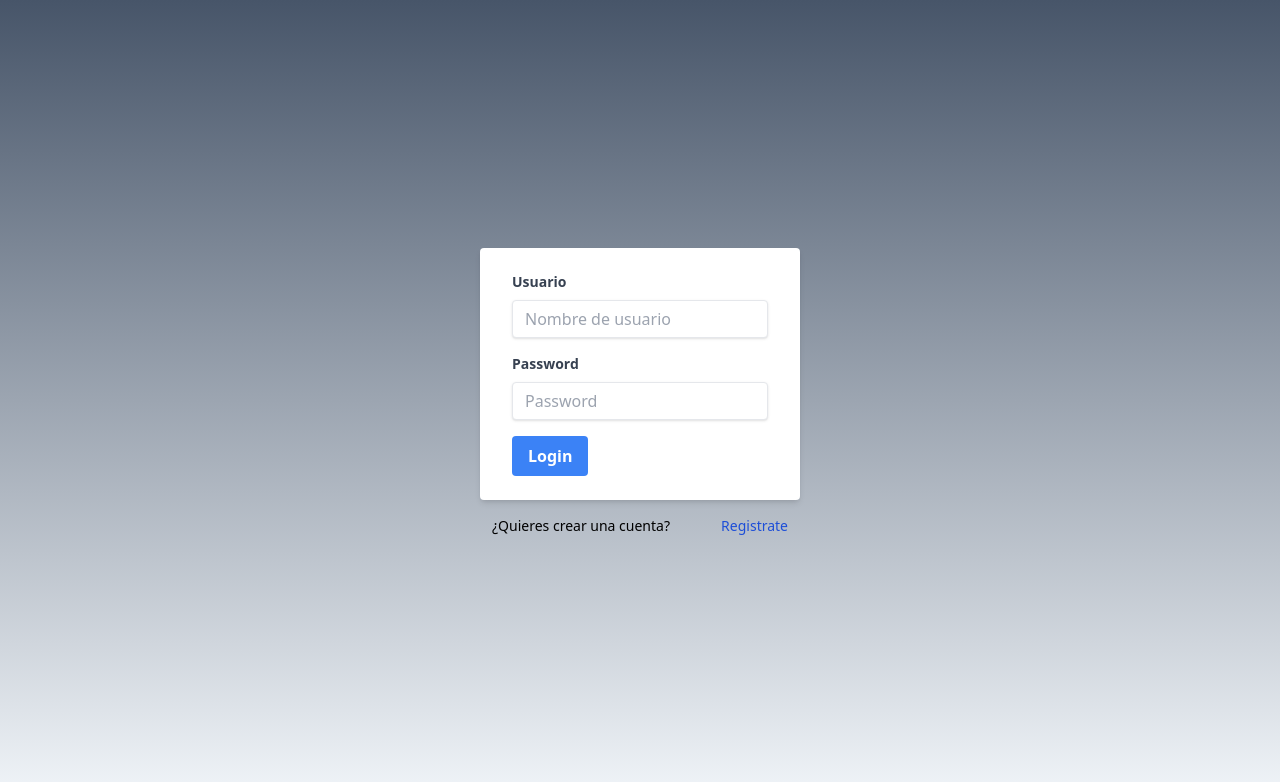
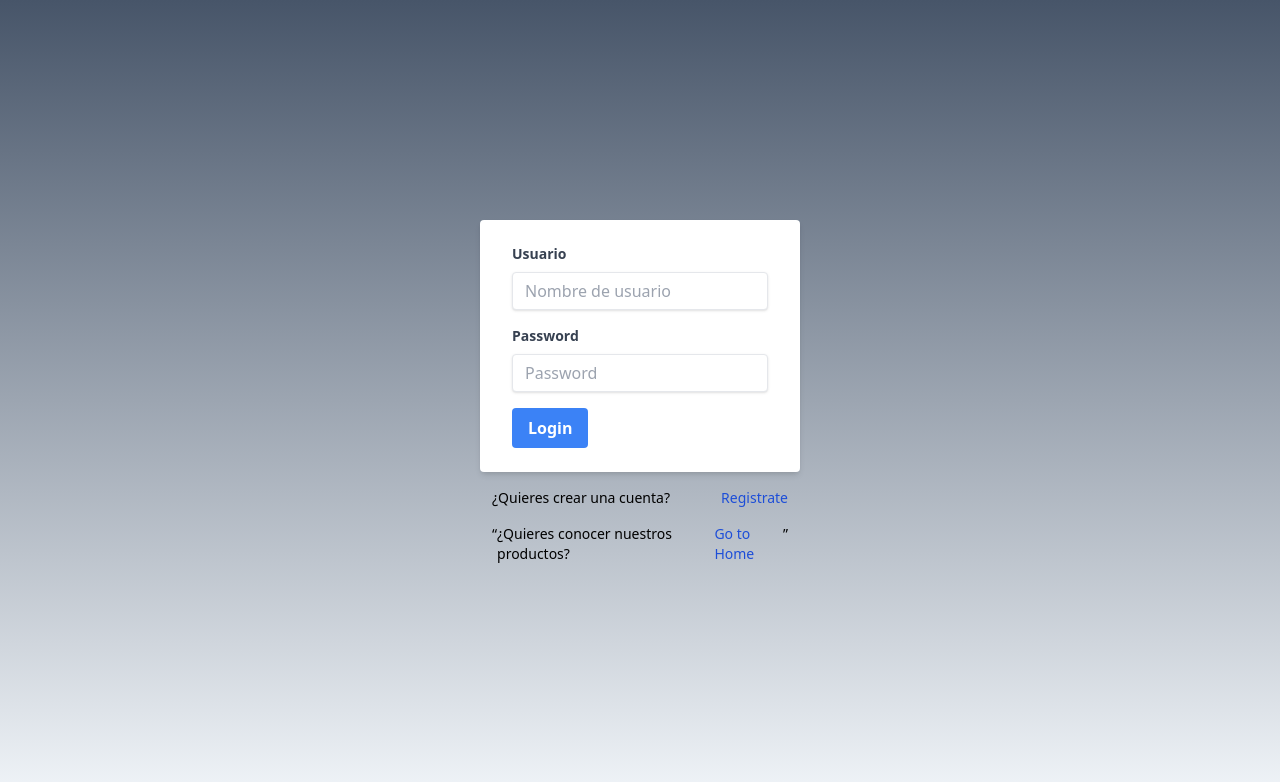
Before and after one commit to proyecto-telematica3/front_end-app-web, a React (Create React App) app: page /#/ in a window 1280 px wide. Shown: the top 782 px of the page. Built offline with nearby package versions, Linux system fonts and the light colour scheme.

Commit message:
Login change

```diff
--- a/src/components/Login.js
+++ b/src/components/Login.js
@@ -86,6 +86,14 @@ export function Login() {
           Registrate
         </Link>
       </p>
+      <q className="my-4 text-sm flex justify-between px-3">
+        ¿Quieres conocer nuestros productos?
+        <Link to="/Home" className="text-blue-700 hover:text-blue-900">
+          Go to Home
+        </Link>
+      </q>
+
+
 
     </div>
   );
```
